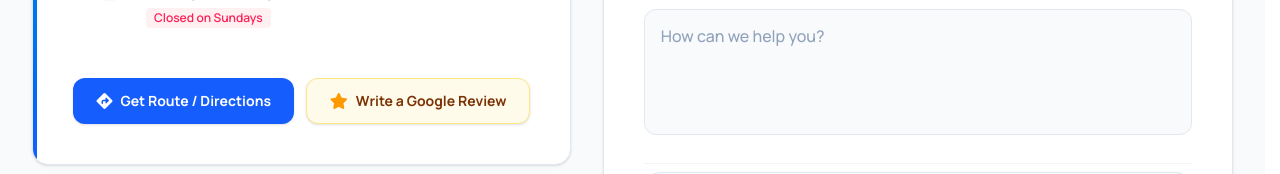
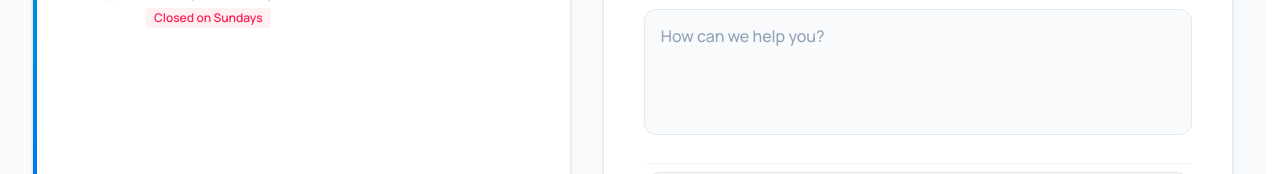
Before and after one commit to merahulrj-ui/smd-frontend, a Next.js app: page /contact in a window 1280 px wide. Shown: the part 1040-1214 px from the top of the page. Built offline with nearby package versions, Linux system fonts and the light colour scheme; no server answers; the database is empty.

Commit message:
style: balance contact info card height and align buttons to bottom

```diff
--- a/src/app/(shop)/contact/page.tsx
+++ b/src/app/(shop)/contact/page.tsx
@@ -127,7 +127,7 @@ export default function ContactPage() {
       <div className="max-w-[1400px] mx-auto px-4 sm:px-6 lg:px-8">
           <div className="flex flex-col lg:flex-row gap-8 mb-12">
               {/* Left details card */}
-              <div className="flex-1 h-fit self-start bg-white p-8 md:p-10 rounded-2xl shadow-sm border border-slate-200 relative overflow-hidden group">
+              <div className="flex-1 flex flex-col bg-white p-8 md:p-10 rounded-2xl shadow-sm border border-slate-200 relative overflow-hidden group">
                   <div className="absolute top-0 left-0 w-1 h-full bg-gradient-to-b from-teal-500 to-blue-600"></div>
 
                   <h2 className="text-2xl font-bold text-slate-900 mb-8 pb-4 border-b border-slate-100 flex items-center gap-3">
@@ -137,7 +137,7 @@ export default function ContactPage() {
                     Contact Information
                   </h2>
 
-                  <div className="space-y-6">
+                  <div className="space-y-6 flex-grow flex flex-col">
                       <div className="flex items-start gap-4 p-4 rounded-xl hover:bg-slate-50 transition-colors border border-transparent hover:border-slate-100">
                           <div className="w-10 h-10 rounded-full bg-blue-50 text-blue-600 flex items-center justify-center shrink-0 mt-1">
                               <i className="fas fa-map-marker-alt text-lg"></i>
@@ -188,7 +188,7 @@ export default function ContactPage() {
                       </div>
 
                       {/* Quick Route & Review Buttons */}
-                      <div className="pt-2 flex flex-col sm:flex-row gap-3">
+                      <div className="mt-auto pt-6 flex flex-col sm:flex-row gap-3">
                         <a
                           href="https://www.google.com/maps/dir/?api=1&destination=SMD+MEDICARE+Shakumbari+Vihar+Phase+2+behind+Nambardar+Farmhouse+Ganeshpur+Rajendra+Nagar+Roorkee+Uttarakhand+247667"
                           target="_blank"
```
